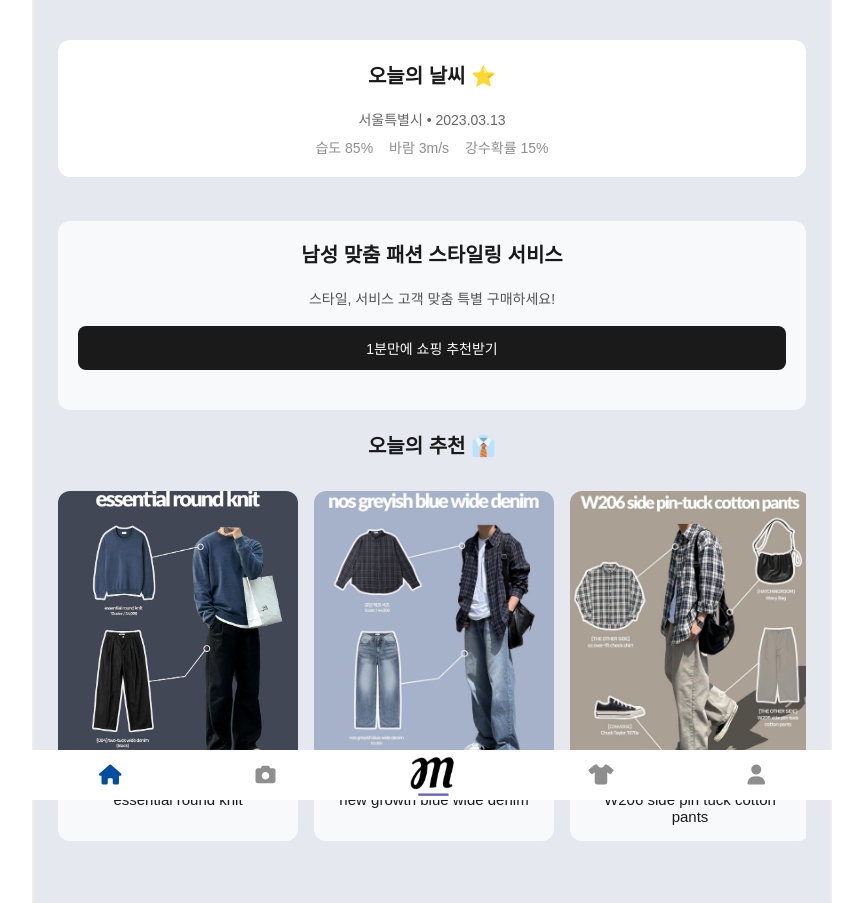
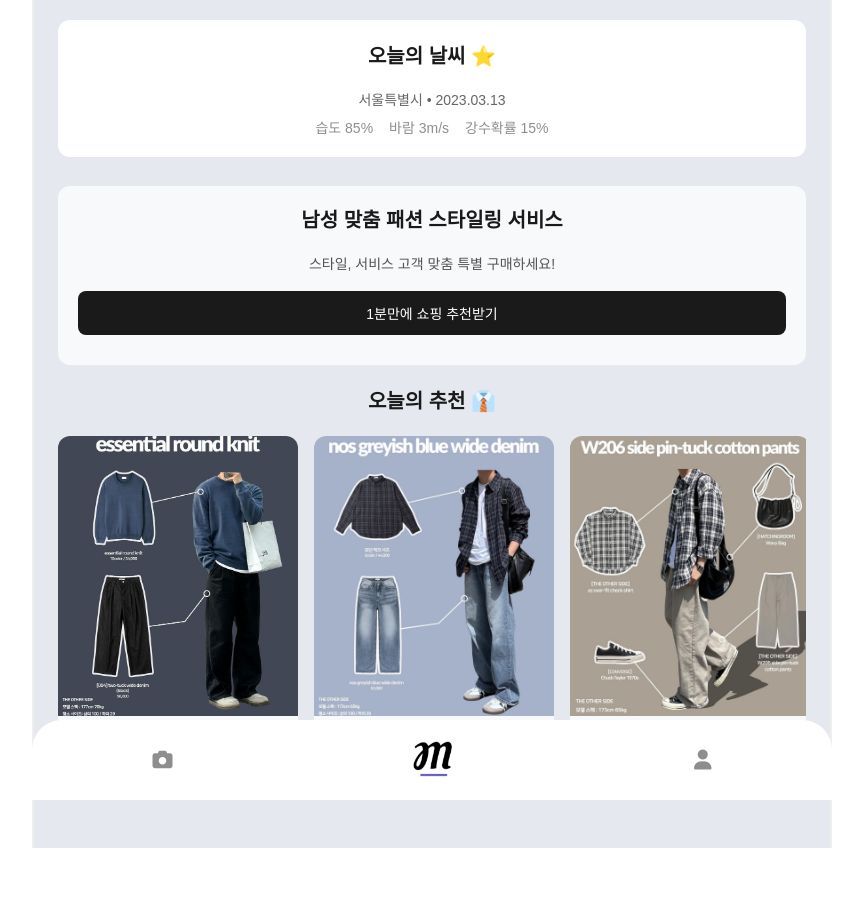
Before and after one commit to Mens-Club/Web, a React (Create React App) app in the folder mensclub-pwa/: page /main in a window 1280 px wide. Shown: the whole page, without its empty margins (208-1071 px from the left). After the commit the page ends 848 px from the top, so only its background shows below. Built offline with nearby package versions, Linux system fonts and the light colour scheme; a web font is replaced by a local one.

Commit message:
feat : 대충 수정띠

```diff
--- a/mensclub-pwa/package.json
+++ b/mensclub-pwa/package.json
@@ -3,8 +3,11 @@
   "version": "0.1.0",
   "private": true,
   "dependencies": {
+    "@emotion/react": "^11.14.0",
+    "@emotion/styled": "^11.14.0",
     "@fortawesome/fontawesome-free": "^6.7.2",
     "cra-template-pwa": "2.0.0",
+    "framer-motion": "^12.7.5",
     "react": "^18.3.1",
     "react-dom": "^18.3.1",
     "react-router-dom": "^7.5.1",
--- a/mensclub-pwa/src/App.js
+++ b/mensclub-pwa/src/App.js
@@ -1,6 +1,7 @@
-// src/App.js
 import React from 'react';
 import { BrowserRouter, Routes, Route, useLocation } from 'react-router-dom';
+import { AnimatePresence } from 'framer-motion';
+import PageWrapper from './components/PageWrapper'; // ✅ 페이지 감싸는 애니메이션 컴포넌트
 
 import MainPage from './pages/MainPage.js';
 import CameraPage from './pages/CameraPage.js';
@@ -9,7 +10,7 @@ import MyPage from './pages/Mypage.js';
 import BottomNav from './components/BottomNav.js';
 import FirstPage from './pages/FirstPage.js';
 import LoginPage from './pages/LoginPage.js';
-import SignupPage from './pages/SignupPage.js'
+import SignupPage from './pages/SignupPage.js';
 
 function App() {
   return (
@@ -21,23 +22,23 @@ function App() {
 
 function AppWithNav() {
   const location = useLocation();
-  const hideNavOnPaths = ['/', '/signup', '/login']; // 여기서 숨길 경로 지정
-
+  const hideNavOnPaths = ['/', '/signup', '/login'];
   const shouldHideNav = hideNavOnPaths.includes(location.pathname);
 
   return (
     <>
-      <Routes>
-        <Route path="/" element={<FirstPage />} />
-        <Route path="login" element={<LoginPage />} />
-        <Route path="signup" element={<SignupPage />} />
-        <Route path="/main" element={<MainPage />} />
-        <Route path="/camera" element={<CameraPage />} />
-        <Route path="/fashion" element={<FashionPage />} />
-        <Route path="/my" element={<MyPage />} />
-      </Routes>
+      <AnimatePresence mode="wait">
+        <Routes location={location} key={location.pathname}>
+          <Route path="/" element={<PageWrapper><FirstPage /></PageWrapper>} />
+          <Route path="/login" element={<PageWrapper><LoginPage /></PageWrapper>} />
+          <Route path="/signup" element={<PageWrapper><SignupPage /></PageWrapper>} />
+          <Route path="/main" element={<PageWrapper><MainPage /></PageWrapper>} />
+          <Route path="/camera" element={<PageWrapper><CameraPage /></PageWrapper>} />
+          <Route path="/fashion" element={<PageWrapper><FashionPage /></PageWrapper>} />
+          <Route path="/my" element={<PageWrapper><MyPage /></PageWrapper>} />
+        </Routes>
+      </AnimatePresence>
 
-      {/* 조건부 렌더링 */}
       {!shouldHideNav && <BottomNav />}
     </>
   );
--- a/mensclub-pwa/src/components/BottomNav.css
+++ b/mensclub-pwa/src/components/BottomNav.css
@@ -8,6 +8,8 @@
     z-index: 1000;
     max-width: 800px;  /* 더 좁게 설정 */
     margin: 100px auto 0;
+    height: 80px;
+    border-radius: 30px 30px 0 0;
   }
 
 
--- a/mensclub-pwa/src/components/BottomNav.js
+++ b/mensclub-pwa/src/components/BottomNav.js
@@ -9,16 +9,19 @@ import './BottomNav.css';
 function BottomNav() {
   return (
     <nav className="bottom-nav">
-      <NavLink to="/main" className="nav-item">
+      {/* <NavLink to="/main" className="nav-item">
         <i className="fas fa-home"></i>
-      </NavLink>
+      </NavLink> */}
       <NavLink to="/camera" className="nav-item">
         <i className="fas fa-camera"></i>
       </NavLink>
-      <img src="./icons/logo.png" alt="Logo" style={{ width: "45px", height: "45px" }} />
-      <NavLink to="/fashoin" className="nav-item">
+
+      <NavLink to ="./main" className="nav-item">
+      <img src="./icons/logo.png" alt="Logo" style={{ width: "40px", height: "40px" }} />
+      </NavLink>
+      {/* <NavLink to="/fashoin" className="nav-item">
         <i className="fas fa-tshirt"></i>
-      </NavLink>
+      </NavLink> */}
       <NavLink to="/my" className="nav-item">
         <i className="fas fa-user"></i>
       </NavLink>
--- /dev/null
+++ b/mensclub-pwa/src/components/PageWrapper.js
@@ -0,0 +1,34 @@
+// src/components/PageWrapper.js
+import { motion } from 'framer-motion';
+
+const transition = {
+  duration: 0.1,
+  ease: [0.25, 0.8, 0.25, 1], // 자연스러운 easeInOut
+};
+
+const variants = {
+  initial: { opacity: 0, y: 30 },
+  animate: { opacity: 1, y: 0 },
+  exit: { opacity: 0, y: -20 },
+};
+
+const PageWrapper = ({ children }) => {
+  return (
+    <motion.div
+      variants={variants}
+      initial="initial"
+      animate="animate"
+      exit="exit"
+      transition={transition}
+      style={{
+        minHeight: '100vh',
+        width: '100%',
+        overflowX: 'hidden',
+      }}
+    >
+      {children}
+    </motion.div>
+  );
+};
+
+export default PageWrapper;
--- a/mensclub-pwa/src/pages/CameraPage.js
+++ b/mensclub-pwa/src/pages/CameraPage.js
@@ -64,8 +64,9 @@
     return (
       <div className="container">
         <div className="content">
-          <h1>오늘 입을 옷을 촬영해주세요!</h1>
-
+          <div class="title-wrapper">
+            <h1>오늘 입을 옷을 촬영해주세요!</h1>
+          </div>
           <div className="upload-box">
             {step === 'capture' && (
               <video id="camera-stream" ref={videoRef} autoPlay playsInline />
--- a/mensclub-pwa/src/pages/FirstPage.js
+++ b/mensclub-pwa/src/pages/FirstPage.js
@@ -1,41 +1,35 @@
-import React, { useRef, useState } from 'react';
+import React from 'react';
 import '../styles/FirstPage.css';
 import { Link } from 'react-router-dom';
-
-
 function FirstPage() {
   return (
-    <div className="container">
+
+    <div className='container'>
       <div className="content">
 
         <div className="main-section">
-
           <div className="text-section">
             <h1>MEN'S<br />CLUB</h1>
             <p>
               내일 입을 옷이 고민인다면?<br />
               당신의 스타일을<br />
               바로 찾아볼 수 있는<br />
-              mens club일 이용해보세요!<br />
+              mens club을 이용해보세요!<br />
             </p>
           </div>
 
           <div className="image-section">
             <img
-              src="./images/clothes.jpg"
+              src="/images/clothes.jpg"
               alt="이미지"
             />
           </div>
-
         </div>
 
         <div className="login-section">
-            <Link to="/login" className="login-btn">
-            LOGIN</Link>
-            <Link to="/signup" className="signup-btn">
-            SIGNUP </Link>
-            <Link to="/main" className="guest-link">
-                비회원으로 이용하기</Link>
+          <Link to="/login" className="login-btn">LOGIN</Link>
+          <Link to="/signup" className="signup-btn">SIGNUP</Link>
+          <Link to="/main" className="guest-link">비회원으로 이용하기</Link>
         </div>
 
       </div>
--- a/mensclub-pwa/src/pages/LoginPage.js
+++ b/mensclub-pwa/src/pages/LoginPage.js
@@ -1,6 +1,7 @@
 import React, { useState } from 'react';
 import { Link } from 'react-router-dom';
 import '../styles/LoginPage.css';
+import PageWrapper from '../components/PageWrapper';
 
 function LoginPage() {
   const [email, setEmail] = useState('');
--- a/mensclub-pwa/src/styles/CameraPage.css
+++ b/mensclub-pwa/src/styles/CameraPage.css
@@ -34,14 +34,18 @@
     align-items: center;
   }
 
-  h1 {
-    font-size: 20px;
+  .title-wrapper {
+    text-align: center;
+    margin-top: 100px;
+    margin-bottom: 40px;
+  }
+
+  .title-wrapper h1 {
+    font-size: 25px;
     font-weight: 600;
-    margin-top: 50px;
-    margin-bottom: 50px;
     color: #1a1a1a;
-    text-align: center;
   }
+
 
   /* 업로드 박스 */
   .upload-box {
@@ -155,6 +159,10 @@
       max-width: 800px;
     }
 
+    h1 {
+      font-size: 10px;
+    }
+
     .content {
       border-left: 1px solid #eee;
       border-right: 1px solid #eee;
--- a/mensclub-pwa/src/styles/MainPage.css
+++ b/mensclub-pwa/src/styles/MainPage.css
@@ -20,6 +20,7 @@
     /* 메인 컨텐츠 스타일 */
     .main-content {
       flex: 1;
+      margin-top: 0;
       padding: 20px 24px;
       padding-bottom: 50px;
       background-color: #e6e8f0;
@@ -41,8 +42,7 @@
     .title-area {
       width: 100%;
       text-align: center;
-      margin-top: 20px;
-      margin-bottom: 20px;/* 기본 리셋 */
+      margin-bottom: 5px;/* 기본 리셋 */
       background-color: #fff;
       border-radius: 12px;
       padding: 20px;
@@ -210,7 +210,6 @@
       margin-bottom: 24px;
       width: 100%;
       max-width: 1000px;
-      margin: 0 auto;
     }
 
     .service-box h2 {
@@ -240,7 +239,7 @@
       font-size: 14px;
       font-weight: 500;
       width: 100%;
-      margin-bottom: 20px;
+      margin-bottom: 10px;
     }
 
     .service-box.desktop-only {
@@ -260,12 +259,11 @@
       max-width: 1000px;
       margin: 0 auto;
       text-align: center;
-
     }
 
     .coordination-section h2 {
       font-size: 20px;
-      margin-bottom: 20px;
+      margin-bottom: 10px;
       font-weight: 600;
       padding: 0 4px;
     }
```
Also changed, not shown: mensclub-pwa/public/manifest.json, 1 other file (tests, documents, lock files or other folders).
